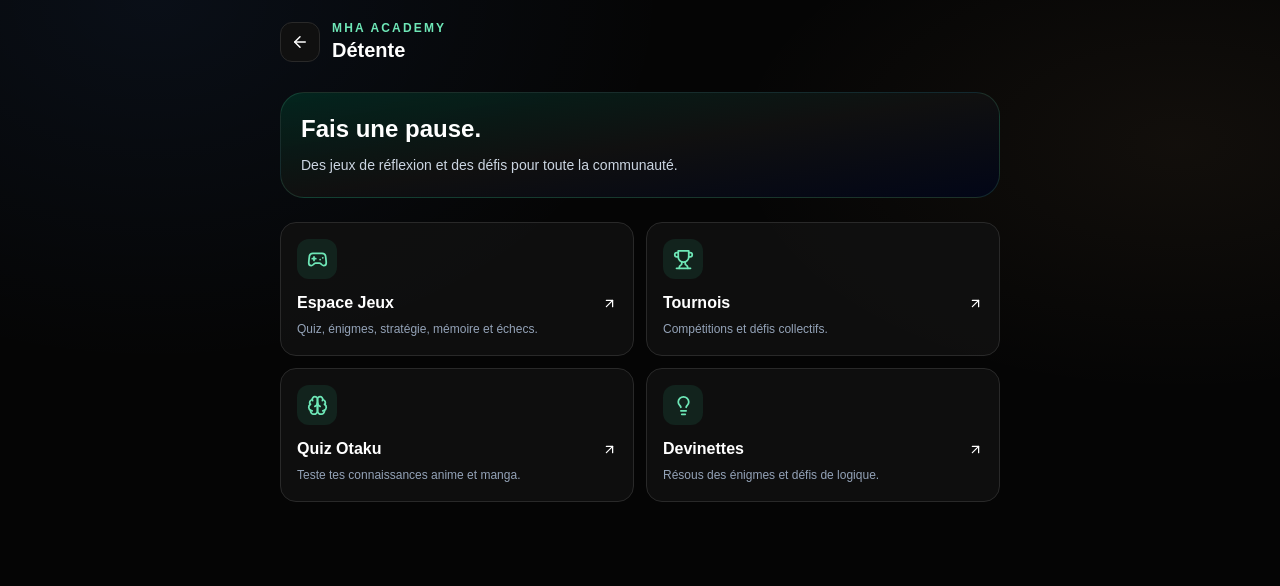
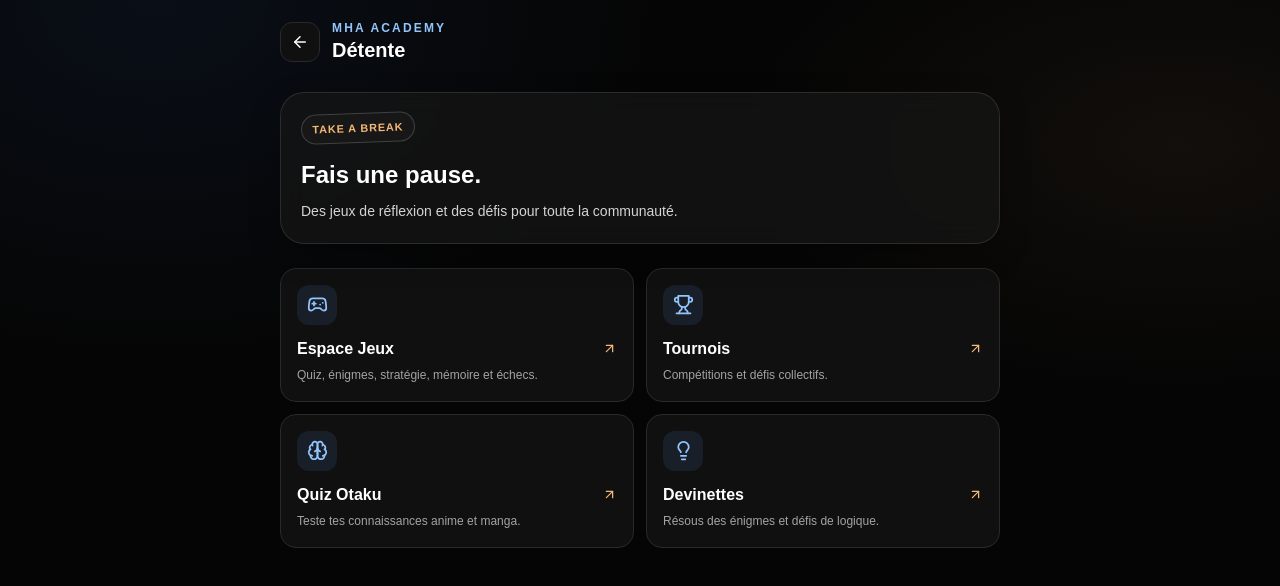
Before and after one commit to spidnes-wrl/mha-academy, a Next.js app: page /detente in a window 1280 px wide. Shown: the top 586 px of the page. Built offline with nearby package versions, Linux system fonts and the light colour scheme.

Commit message:
Apply MHA black anime visual system across app screens

```diff
--- a/src/app/detente/page.tsx
+++ b/src/app/detente/page.tsx
@@ -2,5 +2,5 @@ import Link from 'next/link';
 import { ArrowLeft, ArrowUpRight, Brain, Gamepad2, Lightbulb, Trophy } from 'lucide-react';
 export default function DetentePage() {
  const items=[{title:'Espace Jeux',description:'Quiz, énigmes, stratégie, mémoire et échecs.',href:'/jeux',Icon:Gamepad2},{title:'Tournois',description:'Compétitions et défis collectifs.',href:'/jeux',Icon:Trophy},{title:'Quiz Otaku',description:'Teste tes connaissances anime et manga.',href:'/jeux',Icon:Brain},{title:'Devinettes',description:'Résous des énigmes et défis de logique.',href:'/jeux',Icon:Lightbulb}];
- return <main className="mx-auto min-h-screen max-w-3xl px-4 pb-10 pt-5 sm:px-6"><header className="mb-7 flex items-center gap-3"><Link href="/" className="grid h-10 w-10 place-items-center rounded-xl border border-neutralBorder bg-neutralCard" aria-label="Retour"><ArrowLeft size={18}/></Link><div><p className="text-xs font-bold uppercase tracking-[0.18em] text-emerald-300">MHA Academy</p><h1 className="text-xl font-bold">Détente</h1></div></header><section className="rounded-3xl border border-emerald-300/15 bg-gradient-to-br from-emerald-950/80 via-neutralCard to-slate-950 p-5"><h2 className="text-2xl font-black">Fais une pause.</h2><p className="mt-2 text-sm leading-6 text-slate-300">Des jeux de réflexion et des défis pour toute la communauté.</p></section><div className="mt-6 grid grid-cols-2 gap-3">{items.map(({title,description,href,Icon})=><Link key={title} href={href} className="rounded-2xl border border-neutralBorder bg-neutralCard/90 p-4 transition hover:border-emerald-300/40"><span className="grid h-10 w-10 place-items-center rounded-xl bg-emerald-400/10 text-emerald-300"><Icon size={21}/></span><span className="mt-3 flex items-center justify-between font-bold">{title}<ArrowUpRight size={15}/></span><span className="mt-1 block text-xs leading-5 text-slate-400">{description}</span></Link>)}</div></main>;
+ return <main className="mx-auto min-h-screen max-w-3xl px-4 pb-10 pt-5 sm:px-6"><header className="mb-7 flex items-center gap-3"><Link href="/" className="grid h-10 w-10 place-items-center rounded-xl border border-neutralBorder bg-neutralCard" aria-label="Retour"><ArrowLeft size={18}/></Link><div><p className="text-xs font-bold uppercase tracking-[.18em] text-blue-300">MHA Academy</p><h1 className="text-xl font-bold">Détente</h1></div></header><section className="mha-glass rounded-3xl p-5"><span className="mha-sticker">TAKE A BREAK</span><h2 className="mt-4 text-2xl font-black">Fais une pause.</h2><p className="mt-2 text-sm leading-6 text-neutral-300">Des jeux de réflexion et des défis pour toute la communauté.</p></section><div className="mt-6 grid grid-cols-2 gap-3">{items.map(({title,description,href,Icon})=><Link key={title} href={href} className="rounded-2xl border border-neutralBorder bg-neutralCard p-4 transition hover:border-[#f4b879]/50"><span className="grid h-10 w-10 place-items-center rounded-xl bg-blue-400/10 text-blue-300"><Icon size={21}/></span><span className="mt-3 flex items-center justify-between font-bold">{title}<ArrowUpRight size={15} className="text-[#f4b879]"/></span><span className="mt-1 block text-xs leading-5 text-neutral-400">{description}</span></Link>)}</div></main>;
 }
```
